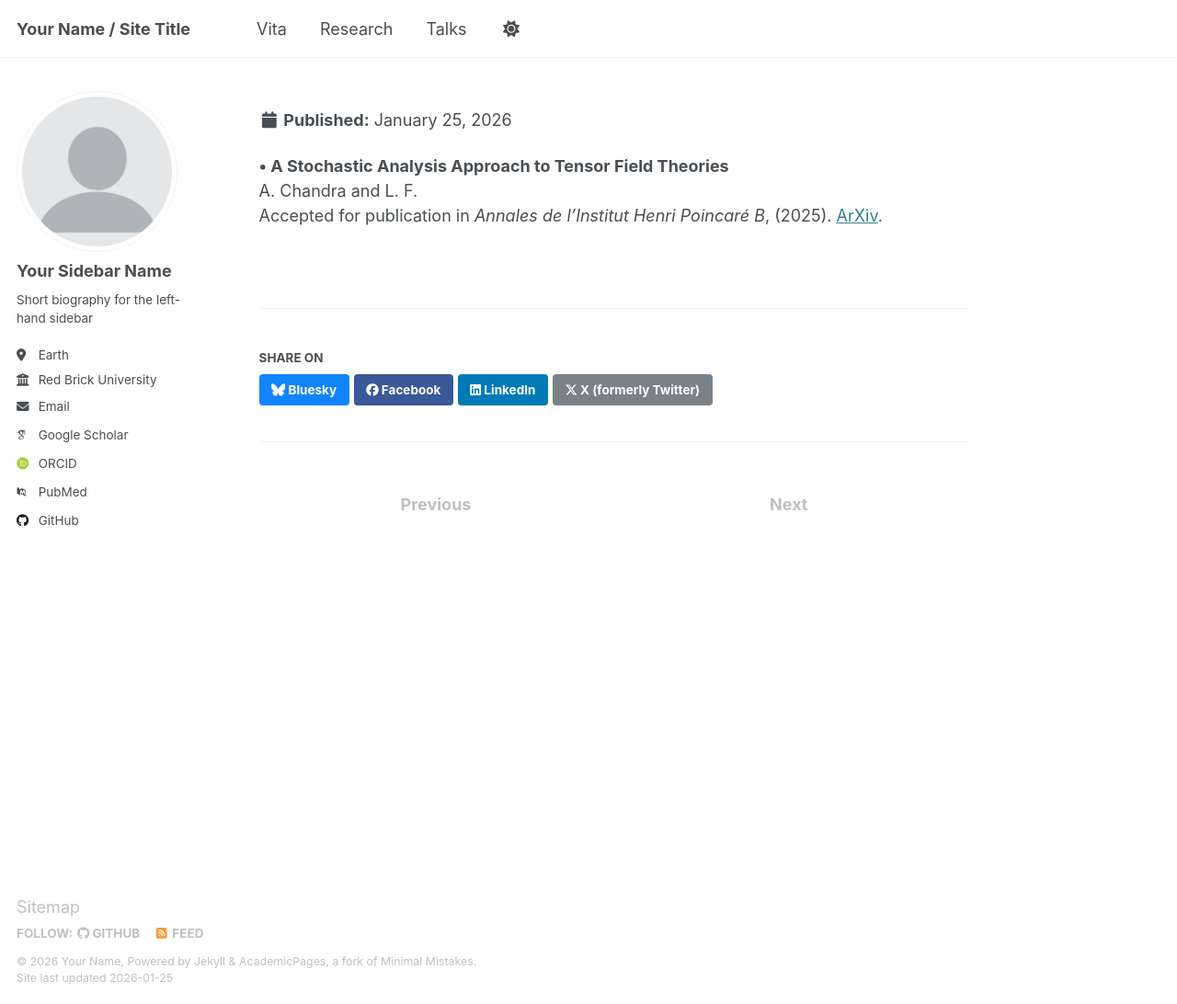
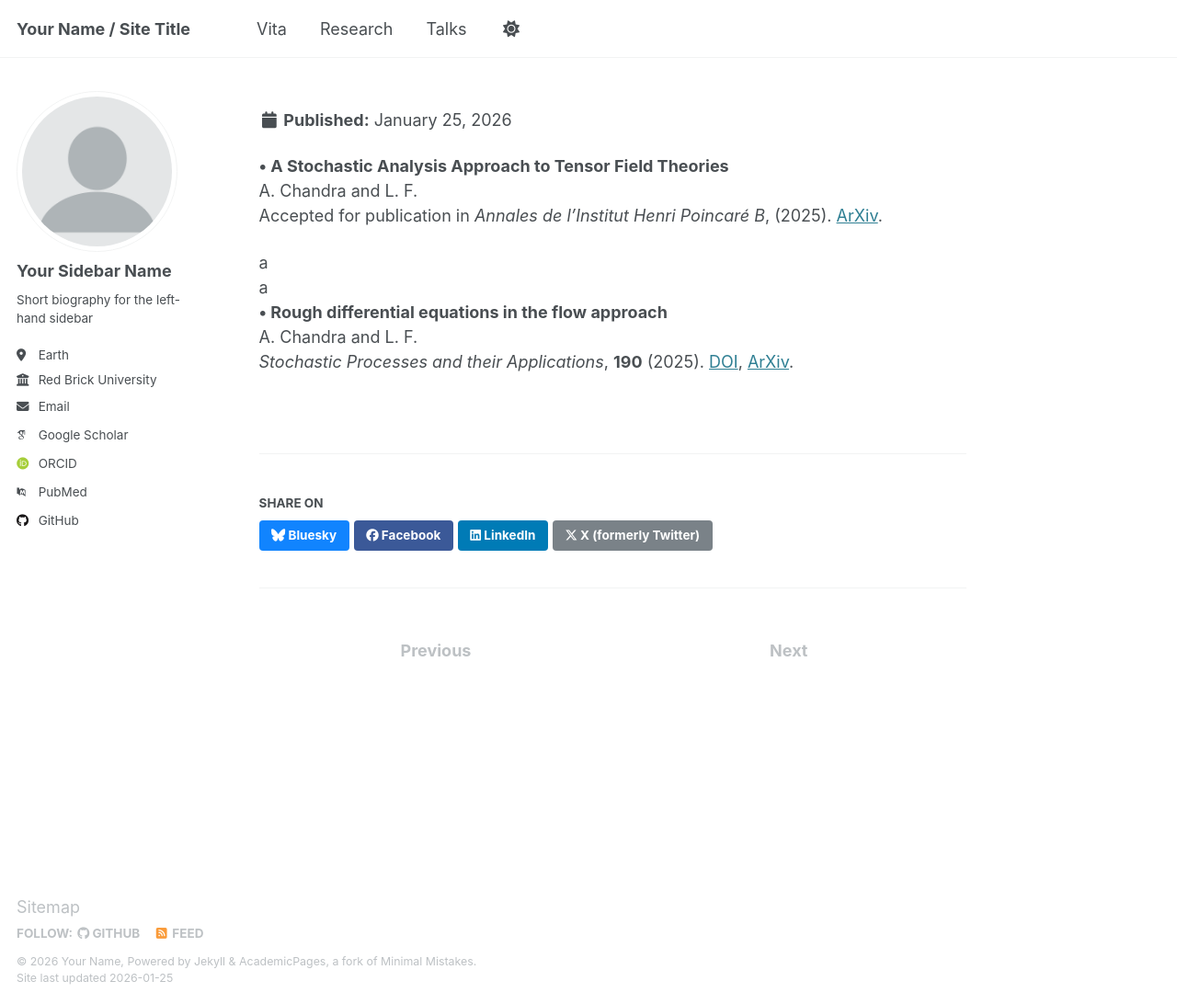
Before and after one commit to leonardferdinand/leonardferdinand.github.io, a Jekyll site: the page built from _publications/2025-TensorAjay.md, in a window 1280 px wide and 1092 px high. Shown: the whole window at 92% size. Built offline with Jekyll 4.4.1, drawn with Linux system fonts in a browser that asks for light colours; some web fonts are replaced.

Commit message:
Update 2025-TensorAjay.md

```diff
--- a/_publications/2025-TensorAjay.md
+++ b/_publications/2025-TensorAjay.md
@@ -7,27 +7,6 @@ order: 1
 ---
 
 
- <b> &#8226; A Stochastic Analysis Approach to Tensor Field Theories</b> <br> A. Chandra and L. F.<br> Accepted for publication in <em>Annales de l’Institut Henri Poincaré B</em>, (2025). <a href='https://arxiv.org/abs/2306.05305' target='_blank'>ArXiv</a>.
-
-
-
-
-
-
-
-
-<!--
----
-title: "X, X, Y. Y and Z. Z. <a href='https://arxiv.org/abs/2209.09045' target='_blank'><u>My paper.</u></a> <a href='https://link.springer.com/article/10.1007/s00023-023-01350-w' target='_blank'><em>Ann. Henri Poincaré.</em></a> <b>25</b>: 2037–2064 (2024)."
-collection: publications
-category: manuscripts
-#permalink: /publication/2010-10-01-paper-title-number-2
-#excerpt: 'This paper is about the number 2. The number 3 is left for future work.'
-#date: 2010-10-01
-#venue: 'Journal 1'
-#slidesurl: 'http://academicpages.github.io/files/slides2.pdf'
-#paperurl: 'http://academicpages.github.io/files/paper2.pdf'
-#citation: 'Your Name, You. (2010). &quot;Paper Title Number 2.&quot; <i>Journal 1</i>. 1(2).'
----
-
-I can also write here. -->
+<b> &#8226; A Stochastic Analysis Approach to Tensor Field Theories</b> <br> A. Chandra and L. F.<br> Accepted for publication in <em>Annales de l’Institut Henri Poincaré B</em>, (2025). <a href='https://arxiv.org/abs/2306.05305' target='_blank'>ArXiv</a>.
+<p style="margin-bottom: 0.01em;">a<br>a</p>
+<b> &#8226; Rough differential equations in the flow approach</b> <br> A. Chandra and L. F.<br> <em>Stochastic Processes and their Applications</em>,  <b>190</b> (2025). <a href='https://www.sciencedirect.com/science/article/pii/S0304414925002017' target='_blank'>DOI</a>, <a href='https://arxiv.org/abs/2411.07157' target='_blank'>ArXiv</a>.
```
